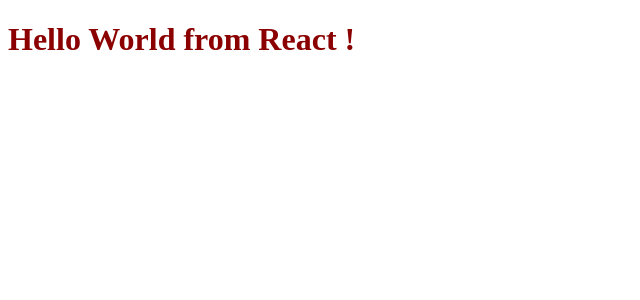
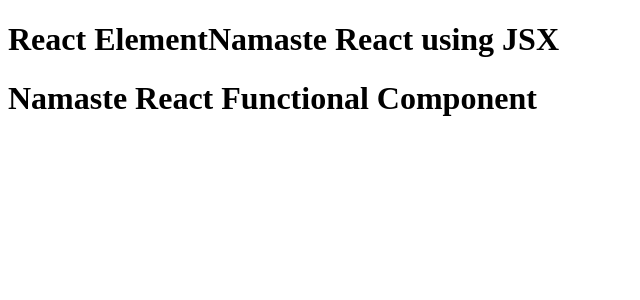
Before and after one commit to AayushParashar28/Namaste_React, a React (Vite) app: page / in a window 1280 px wide. Shown: the top 300 px of the page, without its empty margins (0-640 px from the left). Built offline with nearby package versions, Linux system fonts and the light colour scheme.

Commit message:
Episode3

```diff
--- a/App.js
+++ b/App.js
@@ -1,22 +1,36 @@
-import React from 'react';
-import ReactDOM from 'react-dom/client';
+import React from "react";
+import ReactDOM from "react-dom/client";
 
 
-const parent = React.createElement(
-    "div",
-    {id: "parent"},
-    React.createElement(
-        "div",
-        {id: "child" },[
-        React.createElement("h1", {}, "I am H1 TAG"),
-        React.createElement("h2", {}, "I am H2 TAG"),
-    ])
+const elem = <span>React Element</span>
+
+
+
+
+//JSX -- is not html in Javascript,  it is a syntax extension to JavaScript
+const Title = () => (
+  <h1 className="head" tabIndex="5">
+    {elem}
+    Namaste React using JSX
+  </h1>
 );
 
-console.log(parent)
+//React Component
+//Class Based Component -- Old
+//Functional Component -- New
 
 
-const heading = React.createElement("h1", { id: "heading" }, "Hello World from React !");
+//component composition
+const HeadingComponent = () => (
+    <div id="Container">
+    {Title()}
+
+   <h1 className="Heading">Namaste React Functional Component</h1>
+   </div>
+)
+
+
+
 const root = ReactDOM.createRoot(document.getElementById("root"));
 
-root.render(heading);
+root.render(<HeadingComponent/>);
```
